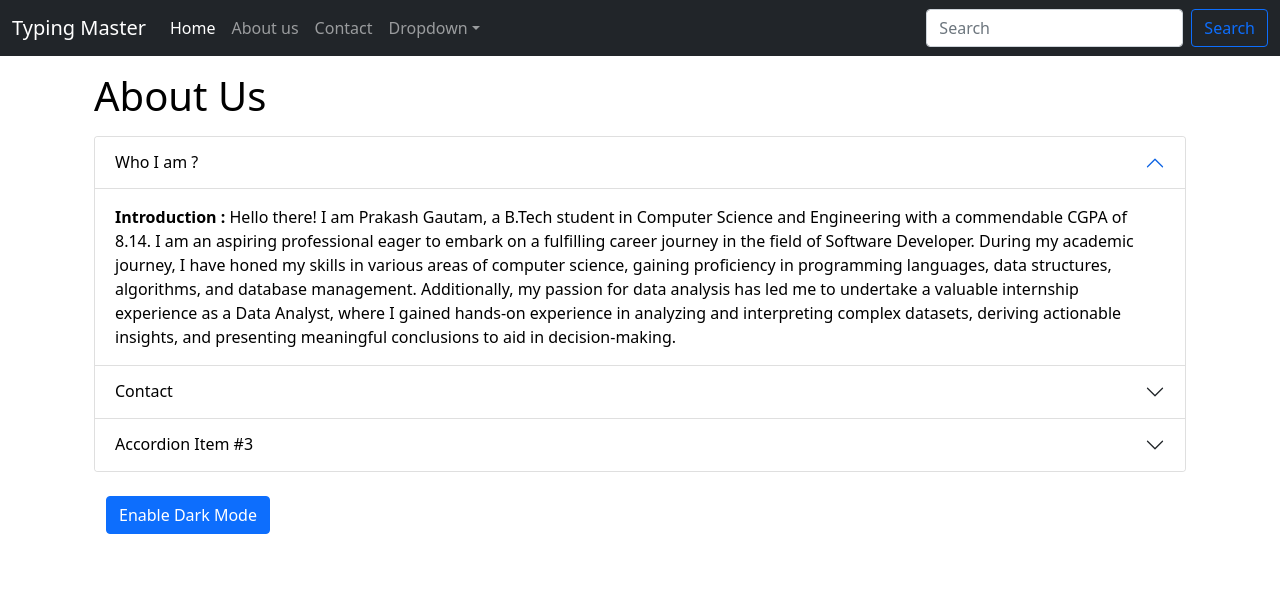
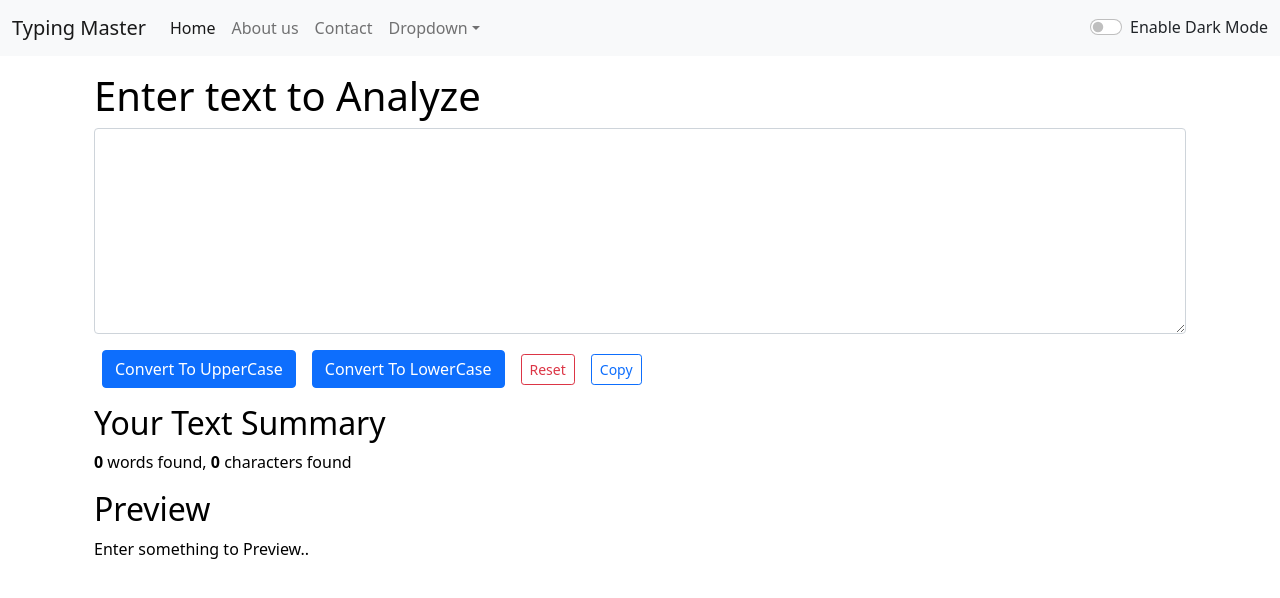
Before and after one commit to Gautamprakas/kalanamak, a React (Create React App) app: page / in a window 1280 px wide. Shown: the top 598 px of the page. Built offline with nearby package versions, Linux system fonts and the light colour scheme.

Commit message:
Added fully dark-mode with the implementation of swtich

```diff
--- a/src/App.js
+++ b/src/App.js
@@ -1,17 +1,30 @@
 // import logo from './logo.svg'
 import './App.css'
+import React,{useState} from 'react'
 import Navbar from './components/Navbar.js'
-// import TextForm from './components/TextForm.js'
+import TextForm from './components/TextForm.js'
 import About from './components/About.js'
 // import TypingSpeedCalculator from './TypingSpeedCalculator.js'
 function App() {
+  const [mode,setMode]=useState("light");
+  const toggleSwitch=()=>{
+    console.log(mode);
+    if(mode=='light'){
+      setMode('dark');
+      document.body.style.backgroundColor='#4c3f6d';
+    }else{
+      setMode('light');
+      document.body.style.backgroundColor='white';
+    }
+  }
+
   return (
     <>
 
-    <Navbar title="Typing Master" about="About us"/>
+    <Navbar title="Typing Master" about="About us" mode={mode} toggleSwitch={toggleSwitch} />
     <div className="container my-3">
 
-      <About/>
+      <TextForm mode={mode} heading='Enter text to Analyze'/>
     </div>
     </>
   );
--- a/src/components/Navbar.js
+++ b/src/components/Navbar.js
@@ -5,7 +5,7 @@ import PropTypes from 'prop-types'
 export default function Navbar(props){
 	return (
 		<>
-		<nav className="navbar navbar-expand-lg navbar-dark bg-dark">
+		<nav className={`navbar navbar-expand-lg navbar-${props.mode} bg-${props.mode}`}>
 	      <div className="container-fluid">
 	        <a className="navbar-brand" href="/">{props.title}</a>
 	        <button className="navbar-toggler" type="button" data-bs-toggle="collapse" data-bs-target="#navbarSupportedContent" aria-controls="navbarSupportedContent" aria-expanded="false" aria-label="Toggle navigation">
@@ -33,8 +33,11 @@ export default function Navbar(props){
 
 	          </ul>
 	          <form className="d-flex">
-	            <input className="form-control me-2" type="search" placeholder="Search" aria-label="Search"/>
-	            <button className="btn btn-outline-primary" type="submit">Search</button>
+	          	<div className={`form-check form-switch text-${props.mode=='dark'? 'light':'dark'}`}>
+							  <input className="form-check-input" type="checkbox" onClick={props.toggleSwitch} id="flexSwitchCheckDefault"/>
+							  <label className="form-check-label" htmlFor="flexSwitchCheckDefault">Enable Dark Mode</label>
+							</div>
+
 	          </form>
 	        </div>
 	      </div>
--- a/src/components/TextForm.js
+++ b/src/components/TextForm.js
@@ -15,17 +15,23 @@ export default function TextForm(props){
 	const handleResetClick=()=>{
 		setText('');
 	};
+	const handleCopy=()=>{
+		//console.log('I am copy');
+		var textElement=document.getElementById('textArea');
+		textElement.select();
+		navigator.clipboard.writeText(textElement.value);
+	}
 	const handleOnChange=(event)=>{
 		setText(event.target.value);
 		// console.log("On change");
 	};
 	return (
 		<>
-			<div className="container my-8">
+			<div className="container my-8" style={{color:props.mode=='dark'? 'white':'black'}}>
 				<h1>{props.heading}</h1>
 				<div className="mb-3">
 
-				  <textarea className="form-control" value={text} onChange={handleOnChange} id="textArea" rows="8"></textarea>
+				  <textarea className="form-control" value={text} onChange={handleOnChange} style={{backgroundColor:props.mode=='dark'? 'grey':'white'}} id="textArea" rows="8"></textarea>
 				</div>
 				<button className="btn btn-primary mx-2" onClick={handleUpClick}>
 				Convert To UpperCase
@@ -36,14 +42,17 @@ export default function TextForm(props){
 				<button className="btn btn-outline-danger btn-sm mx-2" onClick={handleResetClick}>
 					Reset
 				</button>
+				<button className="btn btn-outline-primary btn-sm mx-2" onClick={handleCopy}>
+					Copy
+				</button>
 			</div>
-			<div className="container my-3">
+			<div className="container my-3" style={{color:props.mode=='dark'? 'white':'black'}}>
 				<h2>Your Text Summary</h2>
 				<p><b>{text.split(" ").length -1} </b> words found, <b> {text.length} </b> characters found</p>
 			</div>
-			<div className="container my-3">
+			<div className="container my-3" style={{color:props.mode=='dark'? 'white':'black'}}>
 				<h2>Preview</h2>
-				<p>{text}</p>
+				<p>{text.length>0?text:'Enter something to Preview..'}</p>
 			</div>
 
 		</>
```
